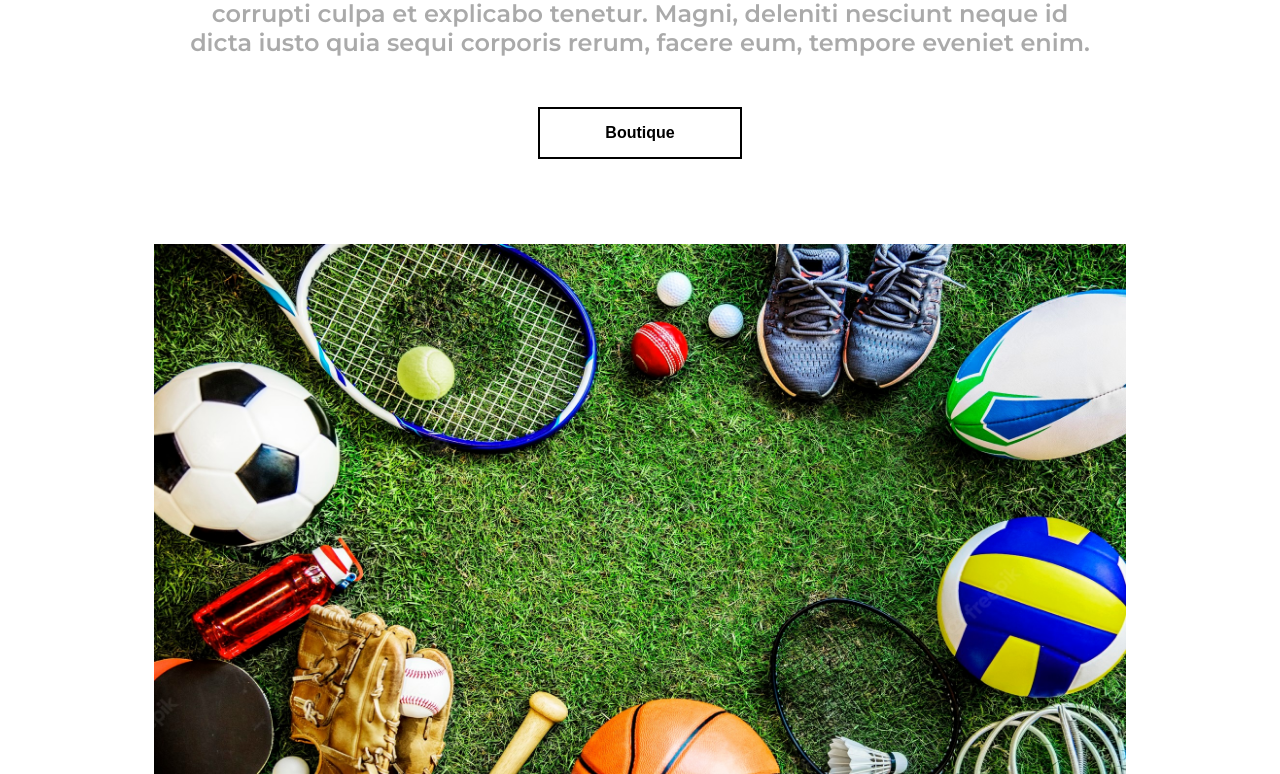
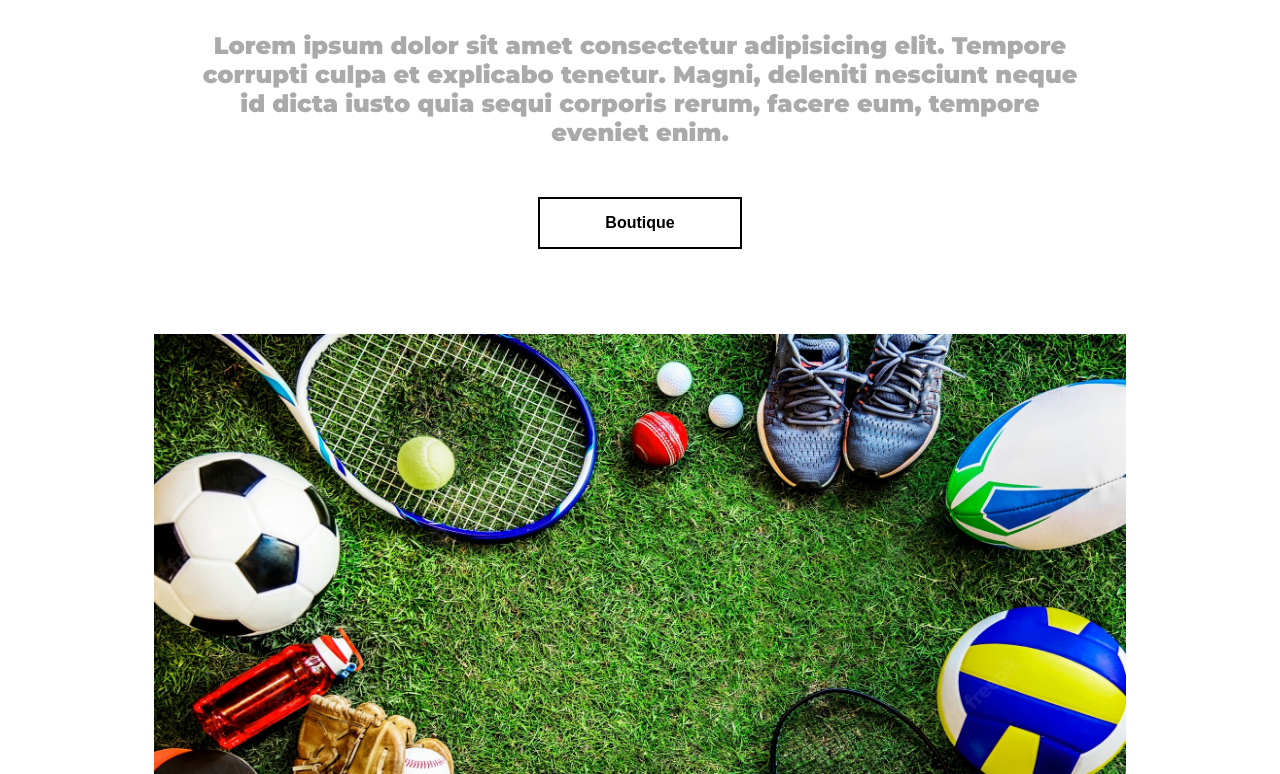
Before and after one commit to EnzoBellicaud/Projet_DEV_WEB, a plain HTML site: page index.html in a window 1280 px wide. Shown: the part 260-1034 px from the top of the page. Drawn offline with Linux system fonts and the light colour scheme.

Commit message:
Update Style.css

```diff
--- a/Style.css
+++ b/Style.css
@@ -1,4 +1,4 @@
-@import url('https://fonts.googleapis.com/css2?family=Montserrat:wght@400;600&display=swap');
+@import url('https://fonts.googleapis.com/css2?family=Montserrat:wght@400;900&display=swap');
 
 
 *{
```
